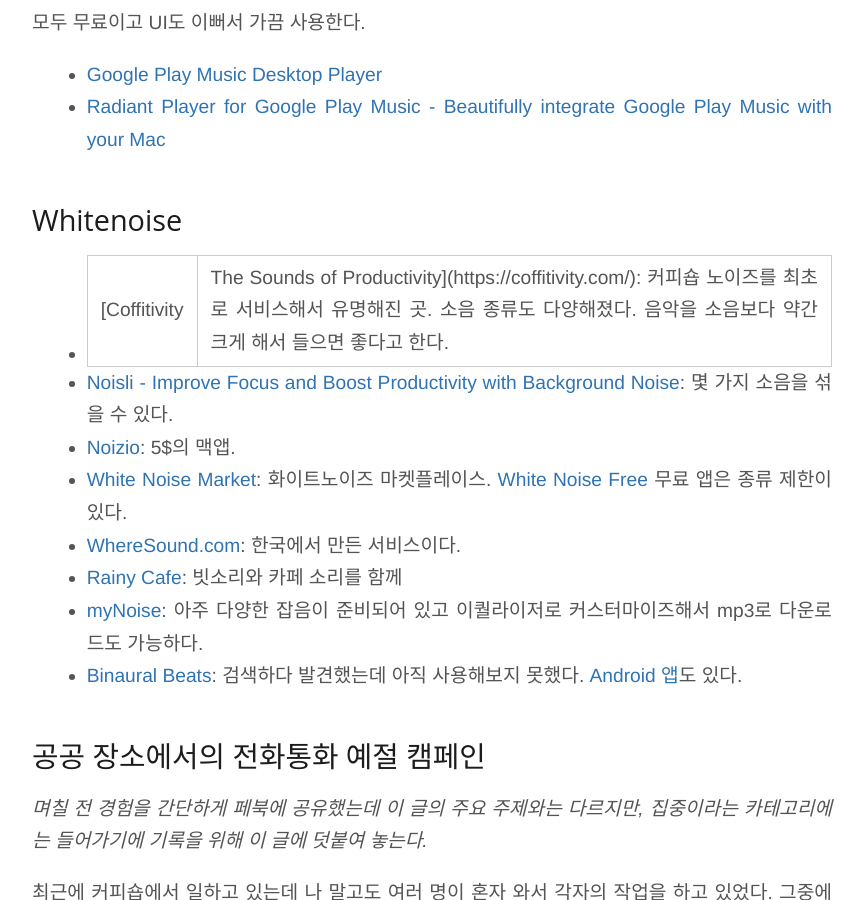
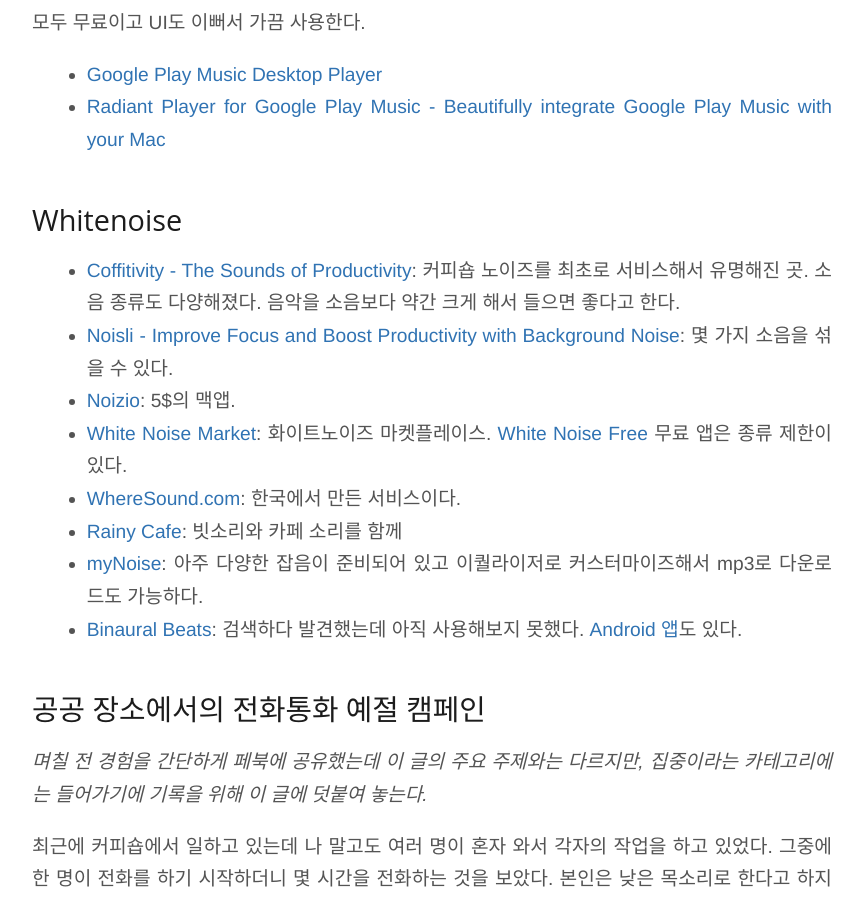
Before and after one commit to nolboo/nolboo.github.io, a Jekyll site: the page built from _posts/2016-05-12-focus-music-sound.md, in a window 1280 px wide and 900 px high, scrolled down 1766 px. Shown: the whole window, without its empty margins (208-1073 px from the left). Built offline with Jekyll 4.4.1, drawn with Linux system fonts in a browser that asks for light colours; comment, search, counter and statistics services are not loaded.

Commit message:
Post focus Music sound

```diff
--- a/_posts/2016-05-12-focus-music-sound.md
+++ b/_posts/2016-05-12-focus-music-sound.md
@@ -40,7 +40,7 @@
 
 ## Whitenoise
 
-- [Coffitivity | The Sounds of Productivity](https://coffitivity.com/): 커피숍 노이즈를 최초로 서비스해서 유명해진 곳. 소음 종류도 다양해졌다. 음악을 소음보다 약간 크게 해서 들으면 좋다고 한다.
+- [Coffitivity - The Sounds of Productivity](https://coffitivity.com/): 커피숍 노이즈를 최초로 서비스해서 유명해진 곳. 소음 종류도 다양해졌다. 음악을 소음보다 약간 크게 해서 들으면 좋다고 한다.
 - [Noisli - Improve Focus and Boost Productivity with Background Noise](http://www.noisli.com/): 몇 가지 소음을 섞을 수 있다.
 - [Noizio](https://itunes.apple.com/us/app/noizio/id928871589): 5$의 맥앱.
 - [White Noise Market](http://whitenoisemarket.com/): 화이트노이즈 마켓플레이스. [White Noise Free](https://itunes.apple.com/us/app/white-noise-free/id431364704?mt=12&ign-mpt=uo%3D4) 무료 앱은 종류 제한이 있다.
```
